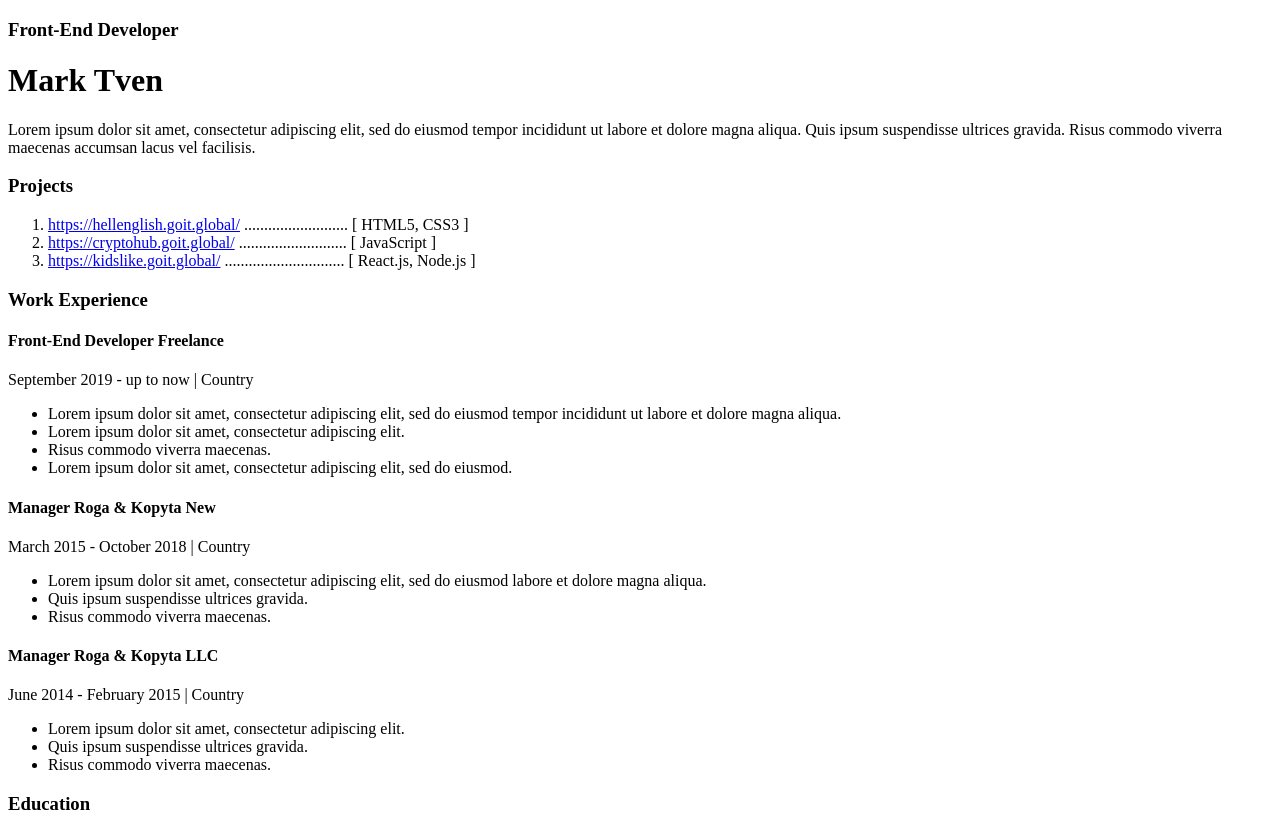
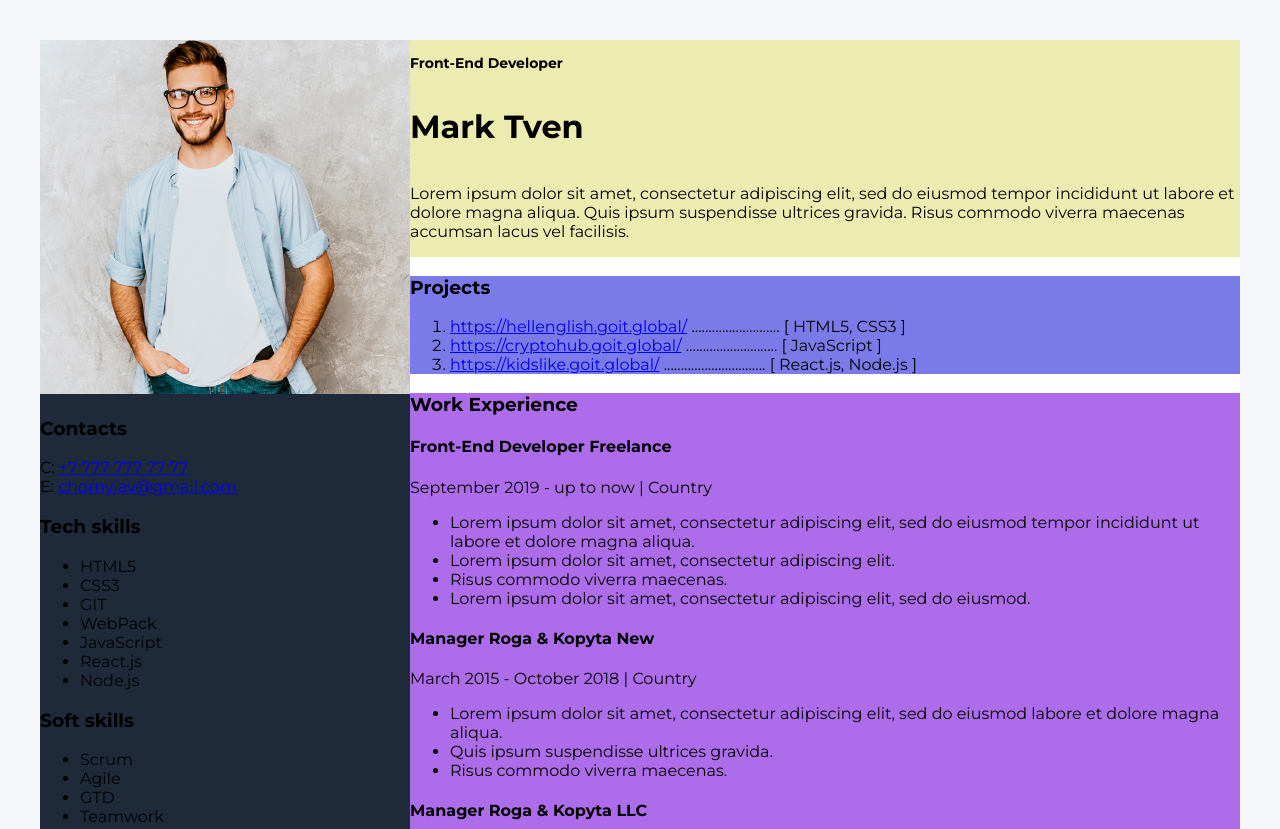
Before and after one commit to Shuricella/my-resume-GO-IT-, a plain HTML site: page index.html in a window 1280 px wide. Shown: the top 829 px of the page. Drawn offline with Linux system fonts and the light colour scheme.

Commit message:
commit_4

```diff
--- /dev/null
+++ b/CSS/style.css
@@ -0,0 +1,55 @@
+body{
+    background: #F5F7FA;
+    font-family: 'Montserrat', sans-serif;
+
+
+}
+
+/* li{
+    background: white;
+    color: #595959;
+    font-size: 14px;
+    line-height: 24px;
+} */
+
+.main-container{
+    width: 1200px;
+    margin: 40px auto;
+    display: flex;
+flex-direction: row-reverse;
+background: #ffffff;
+}
+
+.about-me-profession{
+    font-size: 14px;
+    font-weight: 700;
+    color: black;
+}
+
+.right-side {
+
+}
+
+.about-me-section{
+background: rgb(236, 236, 177);
+display: flex;
+flex-direction: column;
+
+}
+
+.my-project-section{
+background: rgb(122, 122, 233);
+}
+
+.my-work-experience-section{
+background: rgb(173, 108, 233);
+}
+
+.my-education-section{
+background: rgb(185, 231, 116);
+}
+
+
+.left-side-bar{
+    background: #1E2939;
+}
--- a/index.html
+++ b/index.html
@@ -4,18 +4,25 @@
     <meta charset="UTF-8">
     <meta http-equiv="X-UA-Compatible" content="IE=edge">
     <meta name="viewport" content="width=device-width, initial-scale=1.0">
+    <link rel="stylesheet" href="CSS/style.css">
+
+    <!-- Подключение шрифтов Googl -->
+    <link rel="preconnect" href="https://fonts.googleapis.com">
+    <link rel="preconnect" href="https://fonts.gstatic.com" crossorigin>
+    <link href="https://fonts.googleapis.com/css2?family=Montserrat:wght@400;700&display=swap" rel="stylesheet">
+
     <title>My CV</title>
 </head>
 <body>
     <!-- Main conteiner -->
-    <main>
+    <main class="main-container">
 
         <!-- Right side -->
-        <div>
+        <div class="right-side">
 
             <!-- About me section -->
-            <div>
-                <h3>Front-End Developer</h3>
+            <div class="about-me-section">
+                <h3 class="about-me-profession">Front-End Developer</h3>
                 <h1>Mark Tven</h1>
                 <p>
                     Lorem ipsum dolor sit amet, consectetur adipiscing elit,
@@ -26,10 +33,10 @@
             </div>
 
             <!-- My projects section -->
-            <div>
+            <div class="my-project-section">
                 <h3>Projects</h3>
                 <ol>
-                    <li>
+                    <li class="projects-item">
                         <a href="https://hellenglish.goit.global/">https://hellenglish.goit.global/</a>
                         <span>..........................</span>
                         <span>[ HTML5, CSS3 ]</span>
@@ -48,7 +55,7 @@
             </div>
 
             <!-- My Work Experience -->
-            <div>
+            <div class="my-work-experience-section">
                 <h3>Work Experience</h3>
 
                 <!-- Company 3 -->
@@ -86,8 +93,8 @@
                 </ul>
             </div>
 
-            <!-- Education -->
-            <div>
+            <!--My Education -->
+            <div class="my-education-section">
                 <h3>
                     Education
                 </h3>
@@ -100,7 +107,7 @@
 
         <!-- Left side - sidebar -->
 
-        <aside>
+        <aside class="left-side-bar">
             <img src="img/photo_CV.jpg" alt="My photo">
 
             <!-- Contacts saction -->
```
